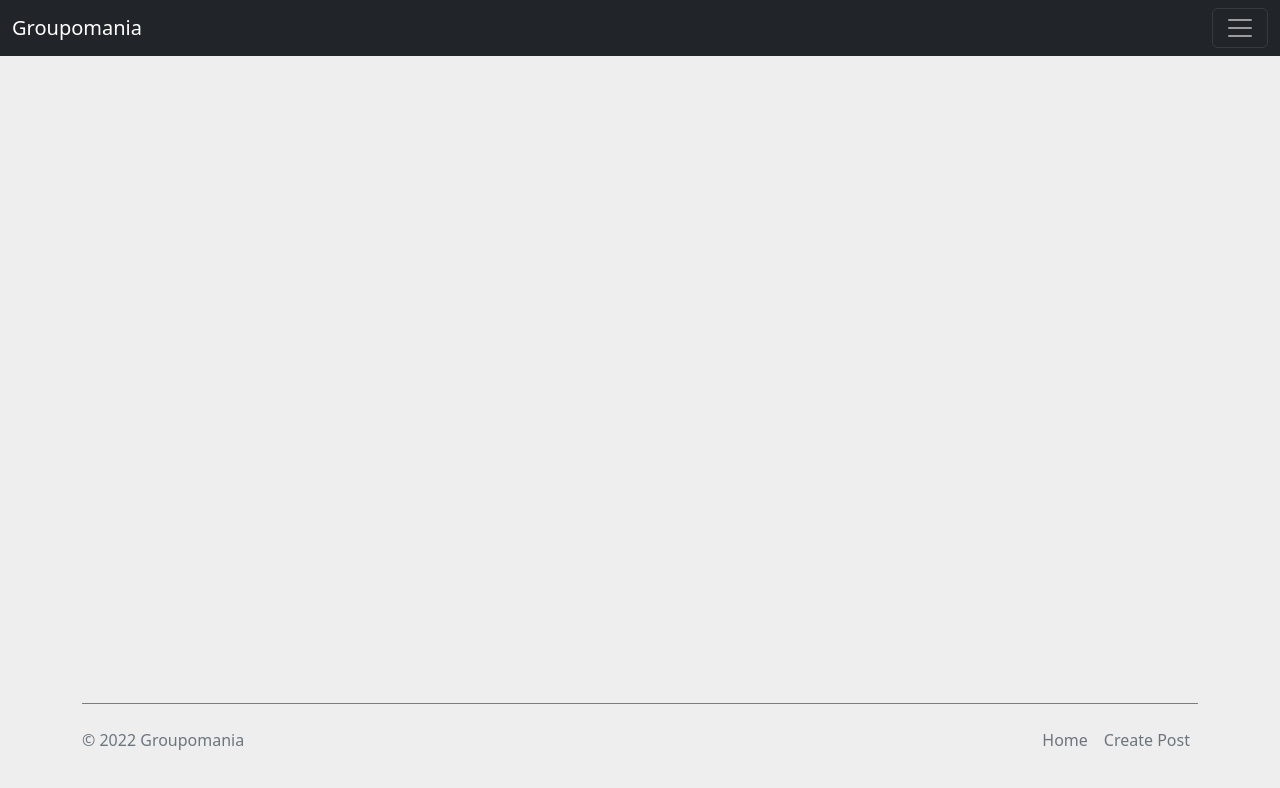
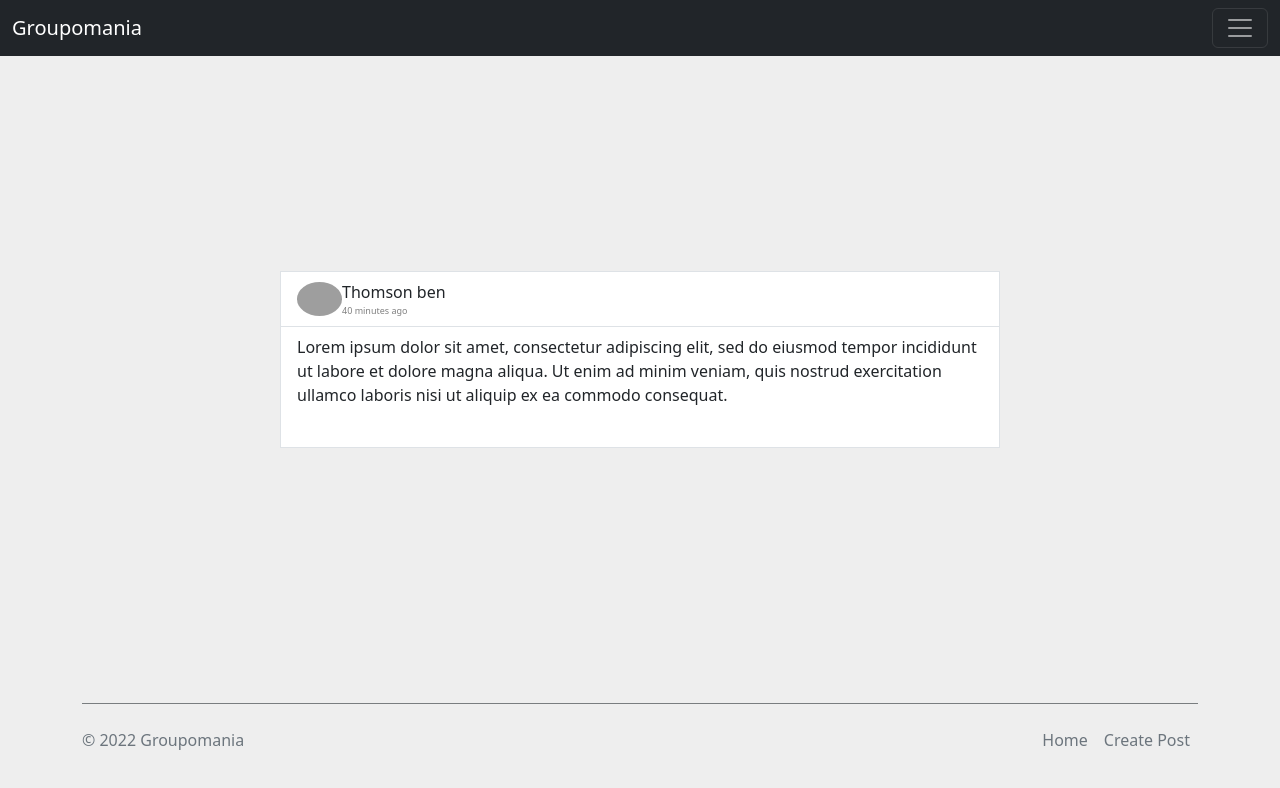
Before and after one commit to lucascardelima/Project-7, a Vue app in the folder groupomania/groupomania-frontend/: page / in a window 1280 px wide. Shown: the top 788 px of the page. Built offline with nearby package versions, Linux system fonts and the light colour scheme; grey boxes are pictures that could not be loaded.

Commit message:
implemente the posts http request

```diff
--- a/groupomania/groupomania-frontend/src/views/HomePage.vue
+++ b/groupomania/groupomania-frontend/src/views/HomePage.vue
@@ -2,6 +2,40 @@
 
 </style>
 
+<script>
+  import PostCard from '../components/PostCard.vue'
+
+  export default {
+    name: 'HomePage',
+    data() {
+      return {
+
+      }
+    },
+    components: {
+      PostCard
+    },
+    methods: {
+      getPosts() {
+        axio.get('')
+      }
+    }
+  }
+</script>>
+
 <template>
-    <div class="container py-5"></div>
+
+<div class="container mt-4 mb-5">
+  <div class="d-flex justify-content-center row">
+    <div class="col-md-8">
+      <div class="feed p-2">
+
+        <PostCard/>
+
+      </div>
+    </div>
+  </div>
+</div>
+
+
 </template>
```
